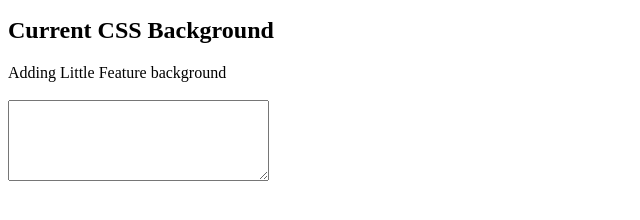
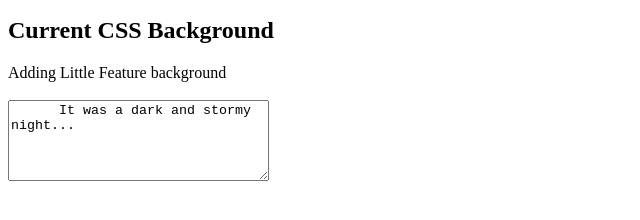
Before and after one commit to Filat1/background-generator10, a plain HTML site: page index.html in a window 1280 px wide. Shown: the part 110-330 px from the top of the page, without its empty margins (0-640 px from the left). Drawn offline with Linux system fonts and the light colour scheme.

Commit message:
added text to text area

```diff
--- a/index.html
+++ b/index.html
@@ -17,6 +17,7 @@
   Adding Little Feature background
   <h3></h3>
   <textarea id="story" name="story" rows="5" cols="30">
+      It was a dark and stormy night...
     </textarea>
   <script src="main.js"></script>
 </body>
```
